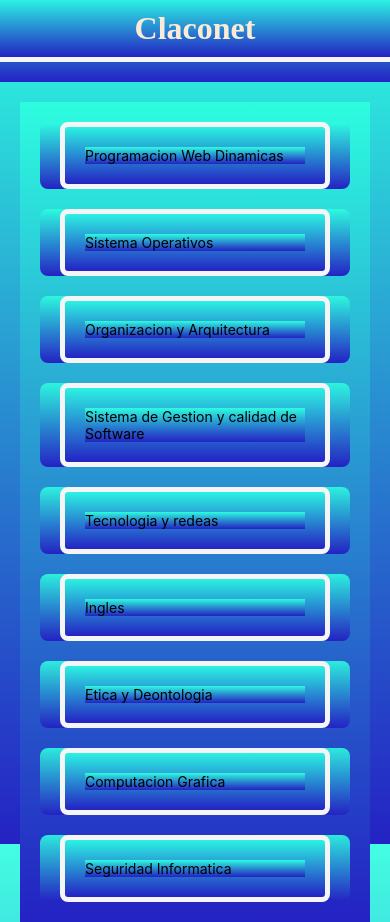
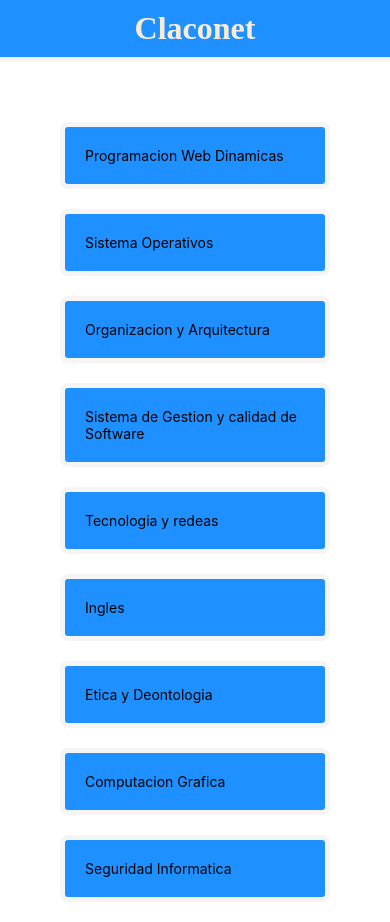
Before and after one commit to manzo1701/claconet, a React Native app: screen /Materia in a window 390 px wide. Built offline with nearby package versions, Linux system fonts and the light colour scheme.

Commit message:
comit realizado

```diff
--- a/Styles/Styles.css
+++ b/Styles/Styles.css
@@ -3,10 +3,7 @@
     padding: 0;
     font-family: Nunito-Light;
     src: url(../Resources/Nunito-Light.ttf);
-    background: rgb(36,34,195);
-    background: linear-gradient(0deg, rgba(36,34,195,1) 0%, rgba(45,253,223,0.8939950980392157) 100%);
-
-}
+   }
 
 .body{
     font-size: 80px;
@@ -15,6 +12,7 @@
     justify-content: center;
     display: flex;
     margin: 20px;
+
 }
 .body_Materia{
     display: flex;
@@ -23,6 +21,7 @@
     justify-content: center;
     margin: 20px;
     font-size:20px;
+
 
 
 }
```
